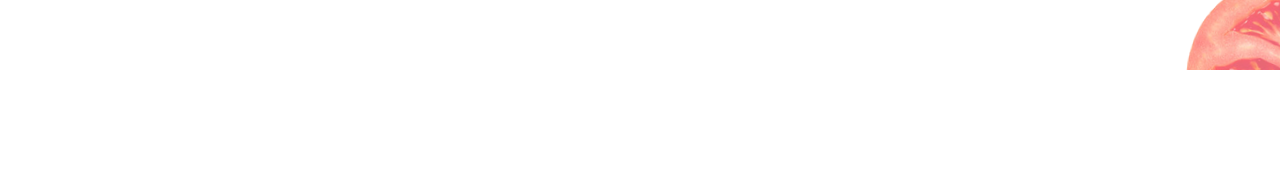
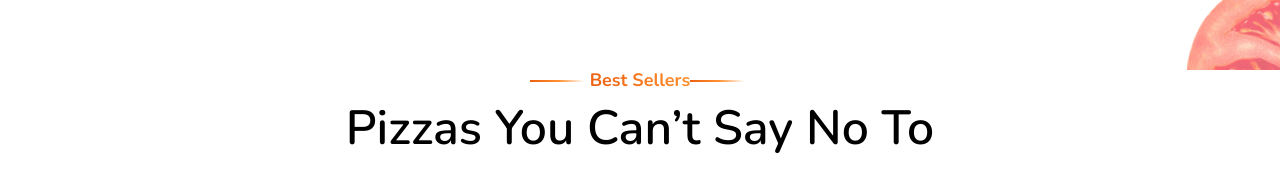
Before and after one commit to jatin-rajput563/pizza-nest, a React (Vite) app: page / in a window 1280 px wide. Shown: the part 2058-2250 px from the top of the page. Built offline with nearby package versions, Linux system fonts and the light colour scheme.

Commit message:
adding-hwading or description

```diff
--- a/package.json
+++ b/package.json
@@ -11,6 +11,7 @@
   },
   "dependencies": {
     "@tailwindcss/vite": "^4.1.11",
+    "lenis": "^1.3.5",
     "react": "^19.1.0",
     "react-dom": "^19.1.0",
     "tailwindcss": "^4.1.11"
--- a/src/App.css
+++ b/src/App.css
@@ -55,3 +55,23 @@
 .animate-spinScale {
     animation: spinScale 6s linear infinite;
 }
+
+.custom-gradient-border {
+    border-width: 1px;
+    border-style: solid;
+    border-image-slice: 1;
+    border-image-source: linear-gradient(85.93deg,
+            #EC6112 1.55%,
+            #FF902E 47.34%,
+            rgba(254, 254, 254, 0) 90.56%);
+}
+
+.gradient-border {
+    border-width: 1px;
+    border-style: solid;
+    border-image-slice: 1;
+    border-image-source: linear-gradient(85.93deg,
+            #EC6112 1.55%,
+            #FF902E 47.34%,
+            rgba(254, 254, 254, 0) 90.56%);
+}
--- a/src/App.jsx
+++ b/src/App.jsx
@@ -1,8 +1,20 @@
 import "./App.css";
+import Lenis from "lenis";
 import Bestseller from "./components/Bestseller";
 import Delicious from "./components/Delicious";
 import Header from "./components/Header";
 import Hero from "./components/Hero";
+
+const lenis = new Lenis();
+lenis.on("scroll", (e) => {
+  console.log(e);
+});
+function raf(time) {
+  lenis.raf(time);
+  requestAnimationFrame(raf);
+}
+
+requestAnimationFrame(raf);
 
 function App() {
   return (
--- a/src/components/Bestseller.jsx
+++ b/src/components/Bestseller.jsx
@@ -1,10 +1,24 @@
 import React from "react";
+import CustomHeading from "./common/CustomHeading";
 
 const Bestseller = () => {
   return (
     <>
       <div className="min-h-screen">
+        <div className="max-w-[1140px] px-4 mx-auto ">
+          <div className="flex items-center justify-center pb-[8px]">
+            <div className="gradient-border w-[60px] h-[1px]"></div>
+            <p className="font-bold text-lg leading-[120%] text-center bg-[linear-gradient(85.95deg,_#EC6112_1.54%,_#FF902E_98.46%)] bg-clip-text text-transparent">
+              Best Sellers
+            </p>
+            <div className="custom-gradient-border w-[60px] h-[1px]"></div>
+          </div>
+          <CustomHeading
+            headClass="text-center"
+            headText="Pizzas You Can’t Say No To"
+          />
 
+        </div>
       </div>
     </>
   );
--- /dev/null
+++ b/src/components/common/CustomDescription.jsx
@@ -0,0 +1,11 @@
+import React from "react";
+
+const CustomDescription = ({ descText, DescClass }) => {
+  return (
+    <div>
+      <p className={`leading-[120%]  ${DescClass}`}>{descText}</p>
+    </div>
+  );
+};
+
+export default CustomDescription;
--- /dev/null
+++ b/src/components/common/CustomHeading.jsx
@@ -0,0 +1,15 @@
+import React from "react";
+
+const CustomHeading = ({ headText, headClass }) => {
+  return (
+    <div>
+      <h2
+        className={`font-semibold text-5xl leading-[120%] capitalize ${headClass}`}
+      >
+        {headText}
+      </h2>
+    </div>
+  );
+};
+
+export default CustomHeading;
```
Also changed, not shown: 1 other file (tests, documents, lock files or other folders).
